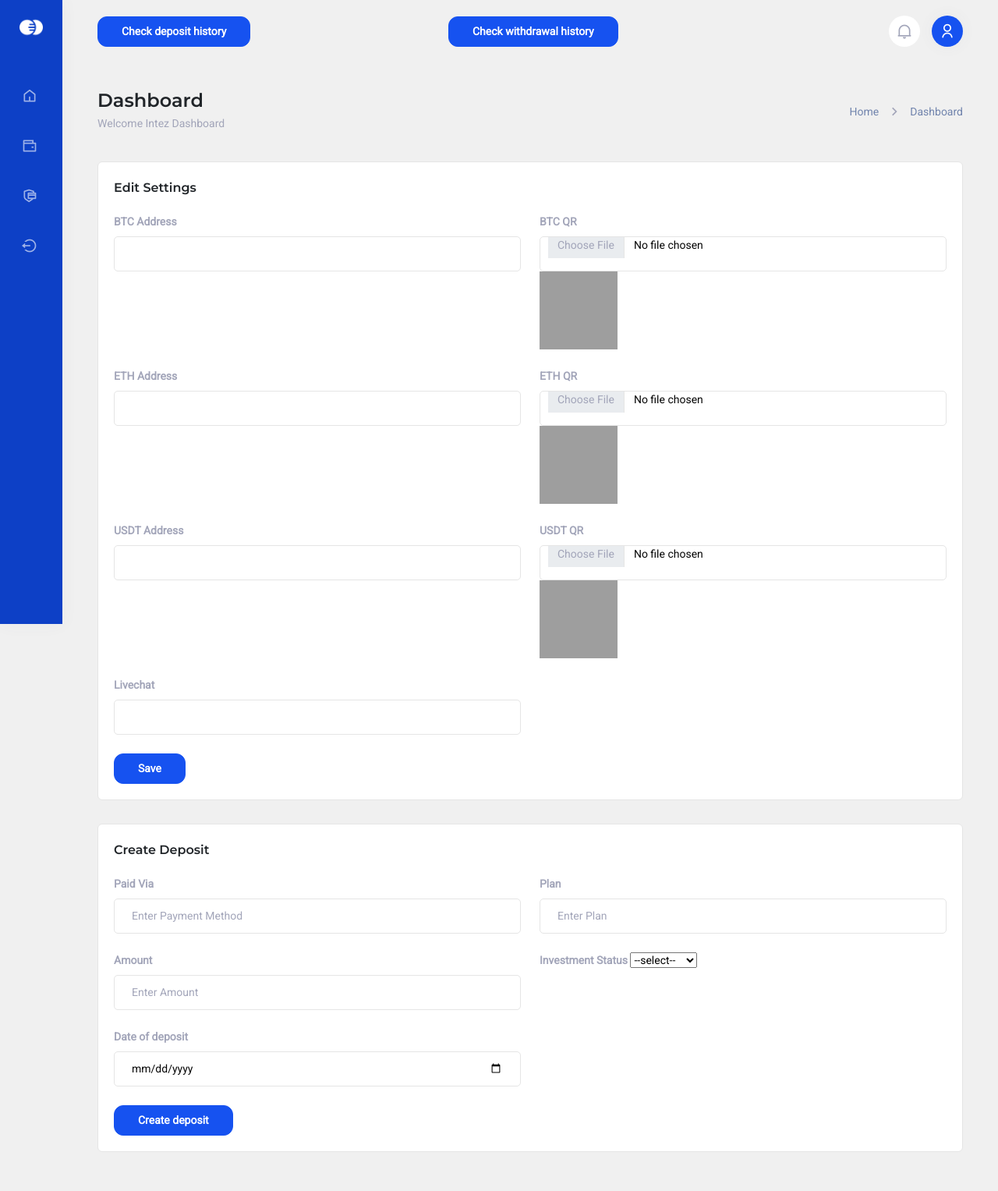
After one commit to mykael2000/koinblocks, a PHP site: page /dash/admin/settings.php?id=1 in a window 1280 px wide. The commit adds this page. Shown: the whole page at 78% size. Run offline with PHP 8.4, Linux system fonts and the light colour scheme; data that the repository does not hold is empty; grey boxes are pictures that could not be loaded.

Commit message:
livechat

```diff
--- a/dash/admin/index.php
+++ b/dash/admin/index.php
@@ -48,6 +48,7 @@ $queryWi = mysqli_query($con, $sqlWi);
                    <div class="brand-logo"><a class="mini-logo" href="index-2.html"><img src="images/logoi.png" alt="" width="40"></a></div>
                    <div class="search">
                       <a href="user.php" class="btn btn-primary pl-5 pm-5">View all user details</a>
+                      <a href="settings.php" class="btn btn-primary pl-5 pm-5">Website Settings</a>
                    </div>
                 </div>
                 <div class="header-right">
--- /dev/null
+++ b/dash/admin/settings.php
@@ -0,0 +1,359 @@
+<?php
+
+include('../user-area/includes/connection.php');
+session_start();
+
+$userid = $_GET['id'];
+$sqlUser = "SELECT * FROM clients WHERE id = '$userid'";
+$queryUser = mysqli_query($con, $sqlUser);
+$getdetails = mysqli_fetch_assoc($queryUser);
+
+
+
+
+if(isset($_POST['editDeposits'])){
+    $activeDeposits = $_POST['activeDeposits'];
+    $totalBalance = $_POST['totalBalance'];
+    $totalEarnings = $_POST['totalEarnings'];
+    $totalReferrals = $_POST['totalReferrals'];
+    $totalDeposits = $_POST['totalDeposits'];
+    $totalWithdrawal = $_POST['totalWithdrawal'];
+    $pendingWithdrawal = $_POST['pendingWithdrawal'];
+    $updateDeposits = "UPDATE clients set active_deposits = '$activeDeposits', total_balance = '$totalBalance', total_earnings = '$totalEarnings', total_referrals=  '$totalReferrals', total_deposits = '$totalDeposits', total_withdrawals = '$totalWithdrawal', pending_withdrawal = '$pendingWithdrawal' WHERE id = '$userid'";
+    $updateQuery = mysqli_query($con,$updateDeposits);
+
+    header("location:edit.php?id=$userid");
+
+}
+if(isset($_POST['addDeposit'])){
+    $tranx_id = rand(0000,9999);
+    $username = $getdetails['username'];
+    $paidvia = $_POST['paidvia'];
+    $amount = $_POST['amount'];
+    $plan = $_POST['plan'];
+    if(empty($_POST['investmet_status'])){
+        $investment_status = "not-atcive";
+    }else{
+        $investment_status = $_POST['investment_status'];
+    }
+    $created_at = $_POST['created_at'];
+
+    $addsql = "INSERT into deposits (client_id, username, tranx_id, plan, paid_via, amount, status, created_at) VALUES ('$userid','$username','$tranx_id','$plan','$paidvia','$amount','$investment_status','$created_at')";
+    $addquery = mysqli_query($con,$addsql);
+
+    echo "<script>alert('Deposit has been added successfully')</script>";
+}
+?>
+
+
+<!DOCTYPE html>
+<html lang="en">
+
+
+<!-- Mirrored from intez-html.vercel.app/index.html by HTTrack Website Copier/3.x [XR&CO'2014], Tue, 15 Feb 2022 10:59:32 GMT -->
+<!-- Added by HTTrack --><meta http-equiv="content-type" content="text/html;charset=utf-8" /><!-- /Added by HTTrack -->
+<head>
+    <meta charset="UTF-8">
+    <meta name="viewport" content="width=device-width, initial-scale=1.0">
+    <meta http-equiv="X-UA-Compatible" content="ie=edge">
+    <title>Admin</title>
+    <!-- Favicon icon -->
+    <link rel="icon" type="image/png" sizes="16x16" href="images/favicon.png">
+    <!-- Custom Stylesheet -->
+    <link rel="stylesheet" href="css/style.css">
+</head>
+
+<body class="dashboard">
+
+
+<div id="main-wrapper">
+
+
+    <div class="header">
+    <div class="container">
+       <div class="row">
+          <div class="col-xxl-12">
+             <div class="header-content">
+                <div class="header-left">
+                   <div class="brand-logo"><a class="mini-logo" href="index.php"><img src="images/logoi.png" alt="" width="40"></a></div>
+                   <div class="search">
+                      <a href="deposit.php?id=<?php echo $userid; ?>" class="btn btn-primary pl-5 pm-5">Check deposit history</a>
+                   </div>
+                   <div class="search">
+                      <a href="withdrawal.php?id=<?php echo $userid; ?>" class="btn btn-primary pl-5 pm-5">Check withdrawal history</a>
+                   </div>
+                </div>
+                <div class="header-right">
+                   <div class="dark-light-toggle"><span class="dark"><i class="ri-moon-line"></i></span><span class="light"><i class="ri-sun-line"></i></span></div>
+                   <div class="nav-item dropdown notification dropdown">
+                      <div data-toggle="dropdown" aria-haspopup="true" class="" aria-expanded="false">
+                         <div class="notify-bell icon-menu"><span><i class="ri-notification-2-line"></i></span></div>
+                      </div>
+                      <div tabindex="-1" role="menu" aria-hidden="true" class="dropdown-menu notification-list dropdown-menu dropdown-menu-right">
+                         <h4>Recent Notification</h4>
+                         <div class="lists">
+                            <a class="" href="index-2.html#">
+                               <div class="d-flex align-items-center">
+                                  <span class="me-3 icon success"><i class="ri-check-line"></i></span>
+                                  <div>
+                                     <p>Account created successfully</p>
+                                     <span>2020-11-04 12:00:23</span>
+                                  </div>
+                               </div>
+                            </a>
+                            <a class="" href="index-2.html#">
+                               <div class="d-flex align-items-center">
+                                  <span class="me-3 icon fail"><i class="ri-close-line"></i></span>
+                                  <div>
+                                     <p>2FA verification failed</p>
+                                     <span>2020-11-04 12:00:23</span>
+                                  </div>
+                               </div>
+                            </a>
+                            <a class="" href="index-2.html#">
+                               <div class="d-flex align-items-center">
+                                  <span class="me-3 icon success"><i class="ri-check-line"></i></span>
+                                  <div>
+                                     <p>Device confirmation completed</p>
+                                     <span>2020-11-04 12:00:23</span>
+                                  </div>
+                               </div>
+                            </a>
+                            <a class="" href="index-2.html#">
+                               <div class="d-flex align-items-center">
+                                  <span class="me-3 icon pending"><i class="ri-question-mark"></i></span>
+                                  <div>
+                                     <p>Phone verification pending</p>
+                                     <span>2020-11-04 12:00:23</span>
+                                  </div>
+                               </div>
+                            </a>
+                            <a href="notification.html">More<i class="ri-arrow-right-s-line"></i></a>
+                         </div>
+                      </div>
+                   </div>
+                   <div class="dropdown profile_log dropdown">
+                      <div data-toggle="dropdown" aria-haspopup="true" class="" aria-expanded="false">
+                         <div class="user icon-menu active"><span><i class="ri-user-line"></i></span></div>
+                      </div>
+                      <div tabindex="-1" role="menu" aria-hidden="true" class="dropdown-menu dropdown-menu dropdown-menu-right">
+                         <div class="user-email">
+                            <div class="user">
+                               <span class="thumb"><img src="images/profile/3.png" alt=""></span>
+                               <div class="user-info">
+                                  <h5>Jannatul Maowa</h5>
+                                  <span>Intez.inc@gmail.com</span>
+                               </div>
+                            </div>
+                         </div>
+                         <a class="dropdown-item" href="profile.html"><span><i class="ri-user-line"></i></span>Profile</a>
+                         <a class="dropdown-item" href="balance.html"><span><i class="ri-wallet-line"></i></span>Balance</a>
+                         <a class="dropdown-item" href="settings-profile.html"><span><i class="ri-settings-3-line"></i></span>Settings</a>
+                         <a class="dropdown-item" href="settings-activity.html"><span><i class="ri-time-line"></i></span>Activity</a>
+                         <a class="dropdown-item" href="lock.html"><span><i class="ri-lock-line"></i></span>Lock</a>
+                         <a class="dropdown-item logout" href="signin.html"><i class="ri-logout-circle-line"></i>Logout</a>
+                      </div>
+                   </div>
+                </div>
+             </div>
+          </div>
+       </div>
+    </div>
+ </div>
+
+    <div class="sidebar">
+    <div class="brand-logo"><a class="full-logo" href="index-2.html"><img src="images/logoi.png" alt="" width="30"></a></div>
+    <div class="menu">
+        <ul>
+            <li><a href="index.php">
+                    <span><i class="ri-home-5-line"></i></span>
+                    <span class="nav-text">Dashboard</span>
+                </a>
+            </li>
+            <li><a href="index.php">
+                    <span><i class="ri-wallet-line"></i></span>
+                    <span class="nav-text">Wallet</span>
+                </a>
+            </li>
+            <li><a href="index.php">
+                    <span><i class="ri-secure-payment-line"></i></span>
+                    <span class="nav-text">Payment</span>
+                </a>
+            </li>
+
+            <li class="auth/login.php"><a href="signin.html">
+                    <span><i class="ri-logout-circle-line"></i></span>
+                    <span class="nav-text">Signout</span>
+                </a>
+            </li>
+        </ul>
+    </div>
+</div>
+
+    <div class="content-body">
+        <div class="container">
+            <div class="page-title">
+                <div class="row align-items-center justify-content-between">
+                    <div class="col-xl-4">
+                        <div class="page-title-content">
+                            <h3>Dashboard</h3>
+                            <p class="mb-2">Welcome Intez Dashboard</p>
+                        </div>
+                    </div>
+                    <div class="col-auto">
+                        <div class="breadcrumbs"><a href="index.php">Home </a><span><i
+                                    class="ri-arrow-right-s-line"></i></span><a href="#">Dashboard</a></div>
+                    </div>
+                </div>
+            </div>
+            <div class="col-xxl-12">
+                            <div class="card">
+                                <div class="card-header">
+                                    <h4 class="card-title">Edit Settings</h4>
+                                </div>
+                                <div class="card-body">
+                                    <form method="post" action = "" name="myform" class="personal_validate" novalidate="novalidate">
+                                        <div class="row g-4">
+                                            <div class="col-xxl-6 col-xl-6 col-lg-6">
+                                                <label class="form-label">BTC Address</label>
+                                                <input type="text" class="form-control" placeholder="<?php echo $getdetails['btcaddress']; ?>"
+                                                    name="btcaddress">
+                                            </div>
+                                            <div class="col-xxl-6 col-xl-6 col-lg-6">
+                                                <label class="form-label">BTC QR</label>
+                                                <input type="file" class="form-control"
+                                                    name="btcqr">
+                                                    <img height="100px" width="100px" src="../user-area/address/<?php echo $getdetails['btcqr']; ?>" alt="">
+                                            </div>
+                                            <div class="col-xxl-6 col-xl-6 col-lg-6">
+                                                <label class="form-label">ETH Address</label>
+                                                <input type="text" class="form-control" placeholder="<?php echo $getdetails['ethaddress']; ?>"
+                                                    name="ethaddress">
+                                            </div>
+                                            <div class="col-xxl-6 col-xl-6 col-lg-6">
+                                                <label class="form-label">ETH QR</label>
+                                                <input type="file" class="form-control"
+                                                    name="ethqr">
+                                                    <img height="100px" width="100px" src="../user-area/address/<?php echo $getdetails['ethqr']; ?>" alt="">
+                                            </div>
+                                            <div class="col-xxl-6 col-xl-6 col-lg-6">
+                                                <label class="form-label">USDT Address</label>
+                                                <input type="text" class="form-control" placeholder="<?php echo $getdetails['usdtaddress']; ?>"
+                                                    name="usdtaddress">
+                                            </div>
+                                            <div class="col-xxl-6 col-xl-6 col-lg-6">
+                                                <label class="form-label">USDT QR</label>
+                                                <input type="file" class="form-control"
+                                                    name="usdtqr">
+                                                    <img height="100px" width="100px" src="../user-area/address/<?php echo $getdetails['usdtqr']; ?>" alt="">
+                                            </div>
+                                            <div class="col-xxl-6 col-xl-6 col-lg-6">
+                                                <label class="form-label">Livechat</label>
+                                                <input type="text" class="form-control" placeholder="" value="<?php echo $getdetails['livechat']; ?>"
+                                                    name="livechat">
+                                            </div>
+
+                                            <div class="col-12">
+                                                <button name = "editDeposits" class="btn btn-primary pl-5 pr-5">Save</button>
+                                            </div>
+                                        </div>
+                                    </form>
+                                </div>
+                            </div>
+                        </div>
+                        <div class="col-xxl-12">
+                            <div class="card">
+                                <div class="card-header">
+                                    <h4 class="card-title">Create Deposit</h4>
+                                </div>
+                                <div class="card-body">
+                                    <form method="post" action = "" name="myform" class="personal_validate" novalidate="novalidate">
+                                        <div class="row g-4">
+                                            <div class="col-xxl-6 col-xl-6 col-lg-6">
+                                                <label class="form-label">Paid Via</label>
+                                                <input type="text" class="form-control" placeholder="Enter Payment Method"
+                                                    name="paidvia" >
+                                            </div>
+                                            <div class="col-xxl-6 col-xl-6 col-lg-6">
+                                                <label class="form-label">Plan</label>
+                                                <input type="text" class="form-control" placeholder="Enter Plan"
+                                                    name="plan" >
+                                            </div>
+                                            <div class="col-xxl-6 col-xl-6 col-lg-6">
+                                                <label class="form-label">Amount</label>
+                                                <input type="number" class="form-control" placeholder="Enter Amount"
+                                                    name="amount" >
+                                            </div>
+                                            <div class="col-xxl-6 col-xl-6 col-lg-6">
+                                                <label class="form-label">Investment Status</label>
+                                                <select name="investment_status">
+                                                    <option value="">--select--</option>
+                                                    <option value="active">Active</option>
+                                                    <option value="not-active">Not active</option>
+                                                </select>
+                                            </div>
+                                            <div class="col-xxl-6 col-xl-6 col-lg-6">
+                                                <label class="form-label">Date of deposit</label>
+                                                <input type="date" class="form-control" name="created_at">
+                                            </div>
+
+                                            <div class="col-12">
+                                                <button name = "addDeposit" class="btn btn-primary pl-5 pr-5">Create deposit</button>
+                                            </div>
+                                        </div>
+                                    </form>
+                                </div>
+                            </div>
+                        </div>
+        </div>
+    </div>
+
+
+
+</div>
+
+
+
+
+<script src="vendor/jquery/jquery.min.js"></script>
+<script src="vendor/bootstrap/js/bootstrap.bundle.min.js"></script>
+
+
+<script src="vendor/chartjs/chartjs.js"></script>
+
+
+
+<script src="js/plugins/chartjs-line-init.js"></script>
+
+
+
+
+<script src="js/plugins/chartjs-donut.js"></script>
+
+
+
+
+
+
+<script src="vendor/perfect-scrollbar/perfect-scrollbar.min.js"></script>
+<script src="js/plugins/perfect-scrollbar-init.js"></script>
+
+
+
+<script src="vendor/circle-progress/circle-progress.min.js"></script>
+<script src="js/plugins/circle-progress-init.js"></script>
+
+
+
+
+
+
+
+<script src="js/scripts.js"></script>
+
+
+</body>
+
+
+<!-- Mirrored from intez-html.vercel.app/index.html by HTTrack Website Copier/3.x [XR&CO'2014], Tue, 15 Feb 2022 10:59:47 GMT -->
+</html>
```
